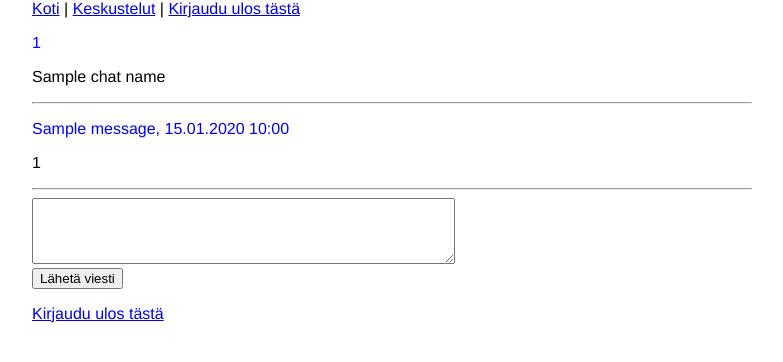
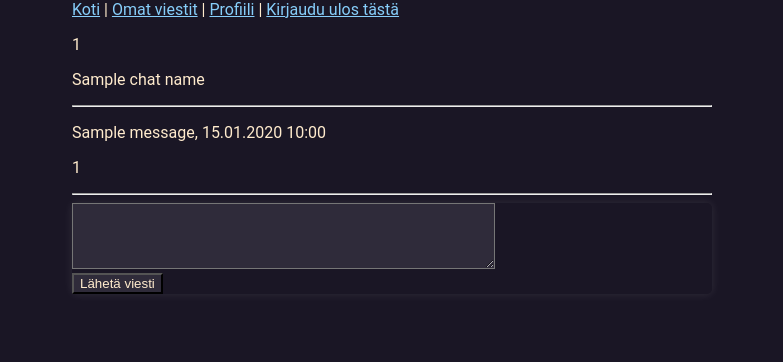
Before and after one commit to knoooa/web-projekti, a Flask app: template templates/chats.html in a window 1280 px wide. Shown: the top 362 px of the page, without its empty margins (248-1031 px from the left). Run offline with Flask 3, Linux system fonts and the light colour scheme; the template is opened without the code that fills it: most values are stand-ins (such as "Sample title", 1, 10 or a date in 2020).

Commit message:
changes to style

```diff
--- a/static/assets/main.css
+++ b/static/assets/main.css
@@ -1,10 +1,45 @@
 body {
     margin: auto;
-    max-width: 45em;
-    font-family: 'Helvetica', 'Arial', sans-serif;
+    max-width: 40em;
+    font-family: 'roboto';
+    background: #1a1625;
+    color: blanchedalmond;
 }
 
 nav li {
     display: inline-block;
     padding: 0 .5em;
 }
+
+
+form {
+    color: blanchedalmond;
+    border-radius: 5px;
+    box-shadow: 0 0 10px rgba(255, 255, 255, 0.1);
+}
+
+textarea {
+    background-color: #2f2b3a;
+    color: blanchedalmond;
+}
+
+input {
+    background-color: #2f2b3a;
+    color: blanchedalmond;
+}
+
+a:link {
+    color: lightskyblue;
+}
+
+a:visited {
+    color: lightskyblue;
+}
+
+a:hover {
+    color: #1976d2;
+}
+
+a:active {
+    color: #1976d2;
+}
--- a/templates/chats.html
+++ b/templates/chats.html
@@ -7,14 +7,15 @@
 
 <body>
     <a href="{{ url_for('welcome') }}">Koti</a> |
-    <a href="{{ url_for('chats') }}">Keskustelut</a> |
+    <a href="{{ url_for('chats') }}">Omat viestit</a> |
+    <a href="{{ url_for('chats') }}">Profiili</a> |
     <a href="{{ url_for('index') }}">Kirjaudu ulos tästä</a>
 
-    <p><span style="color: blue;">{{ user_id }} </span> </p>
+    <p><span >{{ user_id }} </span> </p>
     <p></p>{{ chat_name }}</p>
     <hr>
     {% for message in msgs %}
-        <p><span style="color: blue;">{{ message[1] }}, {{ message.sent_at.strftime("%d.%m.%Y %H:%M") }}</span></p>    <p>{{ message[0] }}</p>
+        <p><span >{{ message[1] }}, {{ message.sent_at.strftime("%d.%m.%Y %H:%M") }}</span></p>    <p>{{ message[0] }}</p>
         <hr>
     {% endfor %}
     <form action="/send" method="post">
@@ -22,6 +23,4 @@
         <textarea name="content" rows="4" cols="50"></textarea><br>
         <input type="submit" value="Lähetä viesti">
     </form>
-    <p></p>
-    <a href="/">Kirjaudu ulos tästä</a>
 </body>
--- a/templates/index.html
+++ b/templates/index.html
@@ -6,7 +6,10 @@
 </head>
 
 <body>
-    <h1>Tervetuloa</h1>
+  <div class="header">
+    <h1>Keskustelusovellus</h1>
+  </div>
+
     <p>Kirjaudu sisään:</p>
     <form action="/login" method="POST">
         <p>Tunnus:<br>
@@ -15,6 +18,7 @@
         <input type="password" name="password"></p>
         <input type="submit" value="Kirjaudu">
     </form>
+    <br>
     <a href="/register">Tai luo käyttäjä</a>
 </body>
 </html>
--- a/templates/new_message.html
+++ b/templates/new_message.html
@@ -1,3 +1,6 @@
+<link rel="stylesheet" href="/static/assets/main.css">
+<meta name="viewport" content="width=device-width, initial-scale=1">
+
 <form action="/send" method="post">
     Viesti: <br>
     <textarea name="content" rows="3" cols="40"></textarea>
--- a/templates/topic_chats.html
+++ b/templates/topic_chats.html
@@ -7,7 +7,8 @@
 
 <body>
     <a href="{{ url_for('welcome') }}">Koti</a> |
-    <a href="{{ url_for('chats') }}">Keskustelut</a> |
+    <a href="{{ url_for('chats') }}">Omat viestit</a> |
+    <a href="{{ url_for('chats') }}">Profiili</a> |
     <a href="{{ url_for('index') }}">Kirjaudu ulos tästä</a>
 
     <h1>{{topic_name}}</h1>
--- a/templates/welcome.html
+++ b/templates/welcome.html
@@ -6,7 +6,11 @@
 </head>
 
 <body>
-    <p>Tervetuloa, {{ username }}! | <a href="{{ url_for('index') }}">Kirjaudu ulos tästä</a> </p>
+    <p>Tervetuloa, {{ username }}! |
+        <a href="{{ url_for('welcome') }}">Koti</a> |
+        <a href="{{ url_for('chats') }}">Omat viestit</a> |
+        <a href="{{ url_for('chats') }}">Profiili</a> |
+        <a href="{{ url_for('index') }}">Kirjaudu ulos tästä</a> </p>
 
     <p>Aiheet:</p>
     <nav>
```
Also changed, not shown: templates/register.html (+11 -0 lines).
